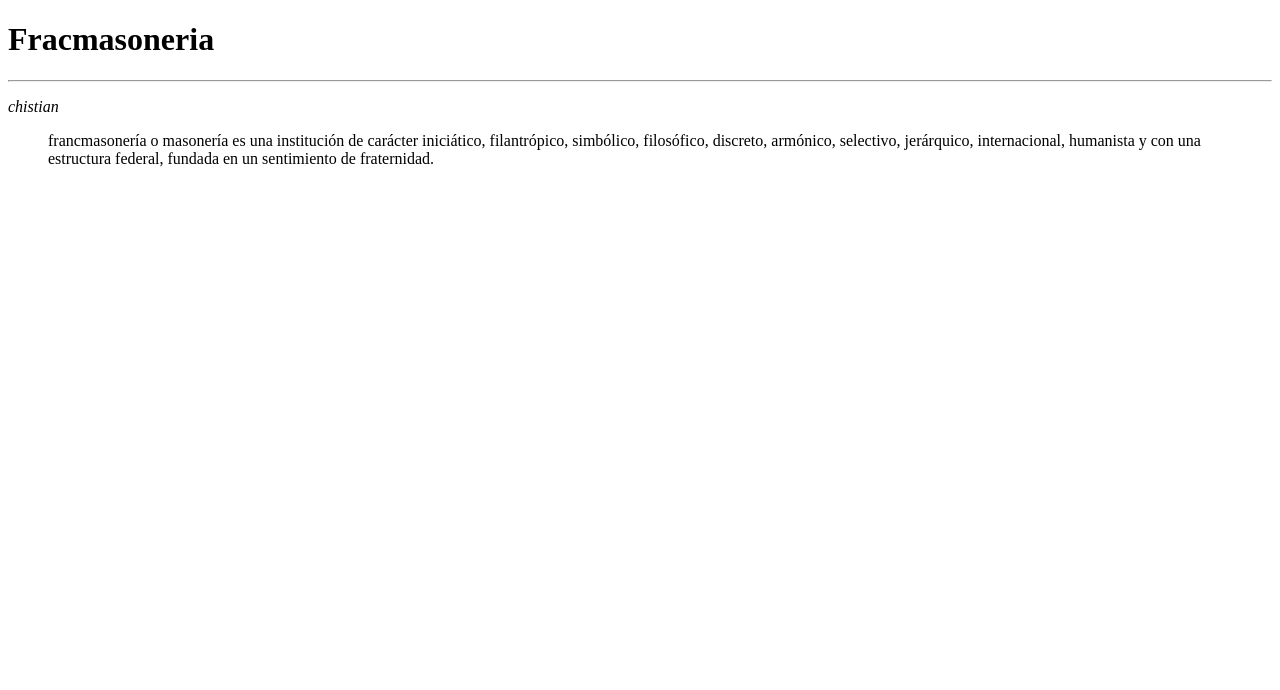
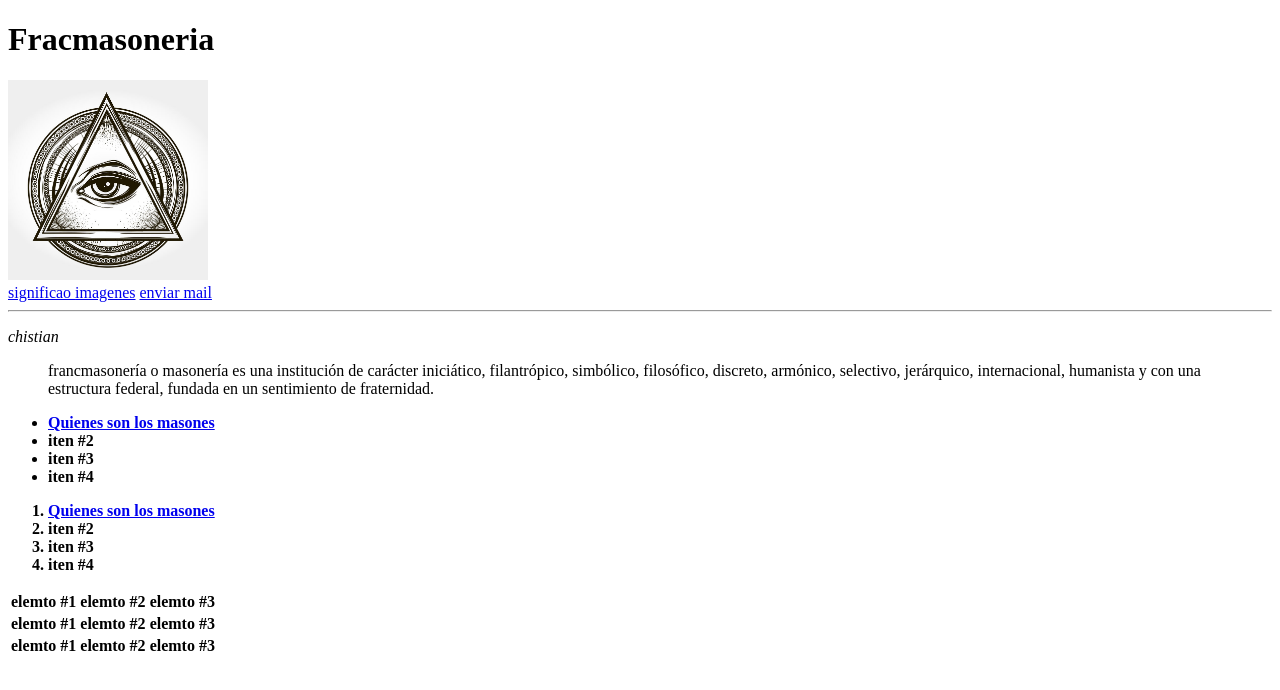
Before and after one commit to cristiaam/repositorio-1, a plain HTML site: page index.html in a window 1280 px wide. Drawn offline with Linux system fonts and the light colour scheme.

Commit message:
nuevos cambios

```diff
--- a/index.html
+++ b/index.html
@@ -5,15 +5,55 @@
     <meta http-equiv="X-UA-Compatible" content="IE=edge">
     <meta name="viewport" content="width=device-width, initial-scale=1.0">
     <title> Masoneria </title>
+    <link rel="icon" type="image/jpg" href="imagenes/prototipo.jpg" />
 </head>
 <body>
     <h1>Fracmasoneria </h1>
-    <hr>
+    <img src="imagenes/logo.jpg"width="200" height="200"/>
+</br>
+    <a target="blank" href="https://es.wikipedia.org/wiki/Francmasoner%C3%ADa"> significao </a>
+    <a target="blank" href="imagenes/logo.jpg">imagenes</a>
+    <a href=" mailto:crismoralesven@gmail.com"title="enviar correo a christian morales">enviar mail</a>
+</br>
+
+
+     <hr>
     <p>
         <cite>chistian</cite>
         <blockquote>francmasonería o masonería es una institución de carácter iniciático, filantrópico, simbólico,
         filosófico, discreto, armónico, selectivo, jerárquico, internacional, humanista y con una estructura federal,
          fundada en un sentimiento de fraternidad. </blockquote>
         </p>
+
+        <ul>
+          <li><a target="blank" href="https://www.bbc.com/mundo/noticias-43066244"> <b>Quienes son los masones</a></li>
+          <li>iten #2</li>
+          <li>iten #3</li>
+          <li>iten #4</li>
+        </ul>
+        <ol>
+          <li><a target="blank" href="https://www.bbc.com/mundo/noticias-43066244"> <b>Quienes son los masones</a></li>
+            <li>iten #2</li>
+            <li>iten #3</li>
+            <li>iten #4</li>
+       </ol>
+
+       <table>
+         <tr>
+          <td>elemto #1</td>
+          <td>elemto #2</td>
+          <td>elemto #3</td>
+         </tr>
+         <tr>
+          <td>elemto #1</td>
+          <td>elemto #2</td>
+          <td>elemto #3</td>
+         </tr>
+         <tr>
+          <td>elemto #1</td>
+          <td>elemto #2</td>
+          <td>elemto #3</td>
+         </tr>
+       </table>
 </body>
 </html>
```
Also changed, not shown: imagenes/prototipo.jpg (added).
